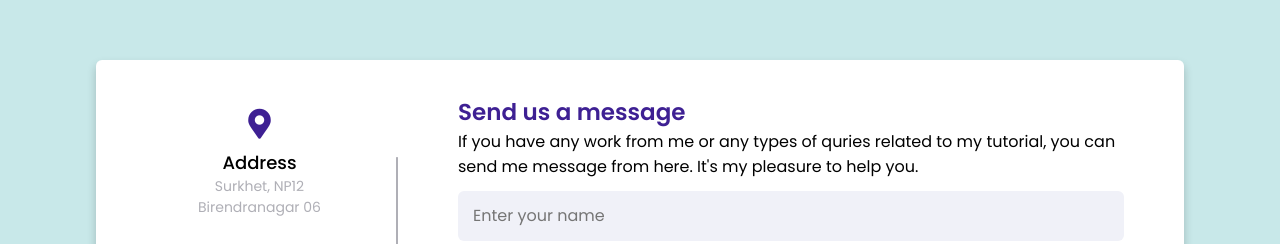
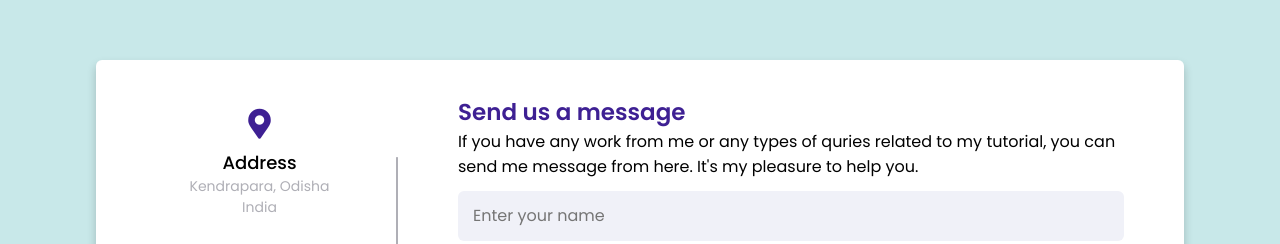
Before and after one commit to Routray-official07/Routray-official07, a plain HTML site: page index.html in a window 1280 px wide. Shown: the part 102-346 px from the top of the page. Drawn offline with Linux system fonts and the light colour scheme.

Commit message:
Update index.html

```diff
--- a/index.html
+++ b/index.html
@@ -16,8 +16,8 @@
         <div class="address details">
           <i class="fas fa-map-marker-alt"></i>
           <div class="topic">Address</div>
-          <div class="text-one">Surkhet, NP12</div>
-          <div class="text-two">Birendranagar 06</div>
+          <div class="text-one">Kendrapara, Odisha</div>
+          <div class="text-two">India </div>
         </div>
         <div class="phone details">
           <i class="fas fa-phone-alt"></i>
```
